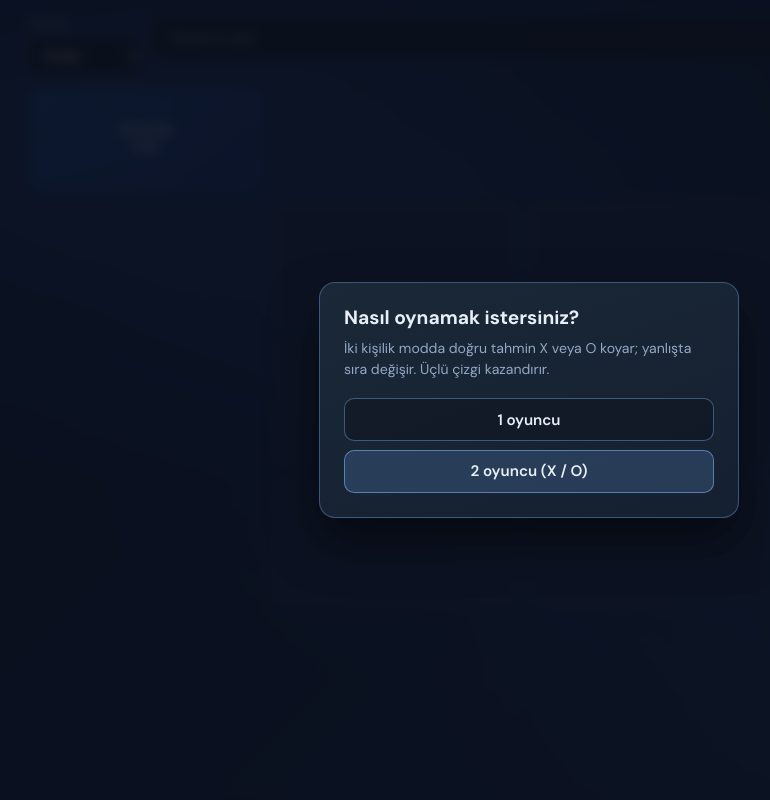
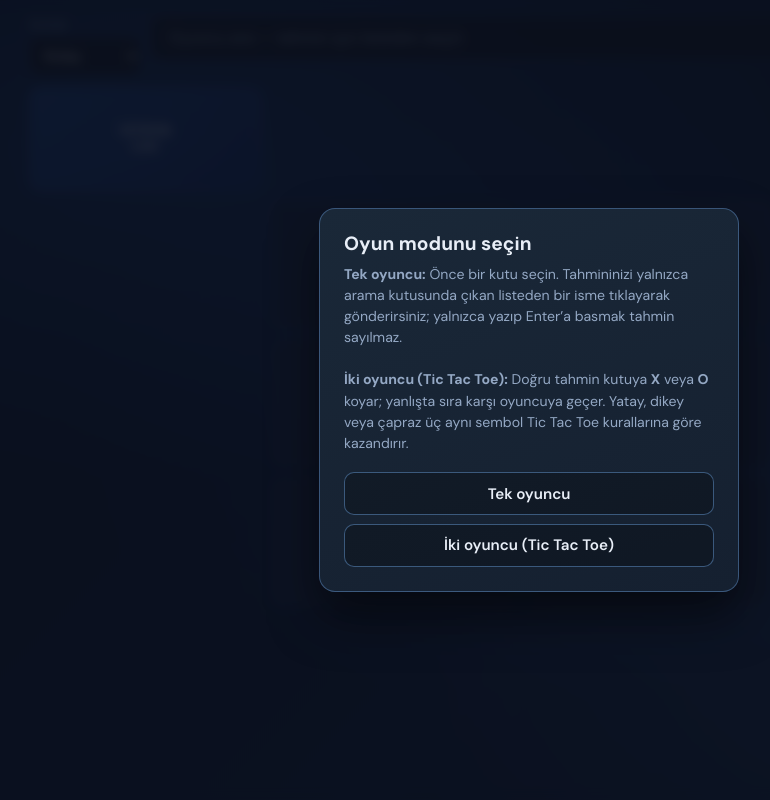
Before and after one commit to kerembildiren/Tracksy, a Flask app: page / in a window 1280 px wide. Shown: the whole page, without its empty margins (111-881 px from the left). Run offline with Flask 3, Linux system fonts and the light colour scheme.

Commit message:
Grid Tic Tac Toe: green X/O, guess only from suggestion list, unified mode modal, Turkish copy
Remove Gönder; Enter no longer submits. Hub labels use Tic Tac Toe capitalization.

Made-with: Cursor

```diff
--- a/SportsGuesser/DataCollection/football/grid_game/static/grid.css
+++ b/SportsGuesser/DataCollection/football/grid_game/static/grid.css
@@ -142,9 +142,16 @@ body::after {
   background: rgba(124, 184, 255, 0.1);
 }
 
-.btn-mode-primary {
-  background: rgba(124, 184, 255, 0.18);
-  border-color: rgba(124, 184, 255, 0.55);
+.sr-only {
+  position: absolute;
+  width: 1px;
+  height: 1px;
+  padding: 0;
+  margin: -1px;
+  overflow: hidden;
+  clip: rect(0, 0, 0, 0);
+  white-space: nowrap;
+  border: 0;
 }
 
 .turn-banner {
@@ -403,14 +410,11 @@ body::after {
   font-family: "DM Sans", system-ui, sans-serif;
 }
 
-.jersey-mark-x {
-  color: #f87171;
-  text-shadow: 0 0 20px rgba(248, 113, 113, 0.35);
-}
-
+/* X ve O aynı yeşil — yanlış cevap hissi vermemesi için */
+.jersey-mark-x,
 .jersey-mark-o {
-  color: #7dd3fc;
-  text-shadow: 0 0 20px rgba(125, 211, 252, 0.35);
+  color: #4ade80;
+  text-shadow: 0 0 18px rgba(74, 222, 128, 0.35);
 }
 
 .cell-footer {
--- a/SportsGuesser/DataCollection/football/grid_game/static/grid.js
+++ b/SportsGuesser/DataCollection/football/grid_game/static/grid.js
@@ -173,6 +173,7 @@ async function refreshSuggest() {
     li.addEventListener("click", () => {
       el("guess").value = it.name;
       sug.classList.add("hidden");
+      submitGuess();
     });
     sug.appendChild(li);
   });
@@ -464,11 +465,9 @@ el("mode-versus").addEventListener("click", () => {
   newGame("versus");
 });
 
-el("btn-go").addEventListener("click", submitGuess);
 el("guess").addEventListener("keydown", (e) => {
   if (e.key === "Enter") {
     e.preventDefault();
-    submitGuess();
   }
 });
 el("guess").addEventListener("input", () => {
--- a/SportsGuesser/DataCollection/football/grid_game/templates/grid.html
+++ b/SportsGuesser/DataCollection/football/grid_game/templates/grid.html
@@ -3,7 +3,7 @@
 <head>
   <meta charset="UTF-8" />
   <meta name="viewport" content="width=device-width, initial-scale=1" />
-  <title>Tic tac toe — SportsGuesser</title>
+  <title>Tic Tac Toe — SportsGuesser</title>
   <link rel="preconnect" href="https://fonts.googleapis.com">
   <link rel="preconnect" href="https://fonts.gstatic.com" crossorigin>
   <link href="https://fonts.googleapis.com/css2?family=DM+Sans:ital,opsz,wght@0,9..40,400;0,9..40,500;0,9..40,600;0,9..40,700&family=Libre+Baskerville:ital,wght@0,400;0,700;1,400&display=swap" rel="stylesheet">
@@ -15,11 +15,14 @@
 <body>
   <div id="mode-modal" class="mode-modal" aria-modal="true" role="dialog">
     <div class="mode-modal-card">
-      <h2 class="mode-modal-title">Nasıl oynamak istersiniz?</h2>
-      <p class="mode-modal-desc">İki kişilik modda doğru tahmin X veya O koyar; yanlışta sıra değişir. Üçlü çizgi kazandırır.</p>
+      <h2 class="mode-modal-title">Oyun modunu seçin</h2>
+      <p class="mode-modal-desc">
+        <strong>Tek oyuncu:</strong> Önce bir kutu seçin. Tahmininizi yalnızca arama kutusunda çıkan listeden bir isme tıklayarak gönderirsiniz; yalnızca yazıp Enter’a basmak tahmin sayılmaz.<br /><br />
+        <strong>İki oyuncu (Tic Tac Toe):</strong> Doğru tahmin kutuya <strong>X</strong> veya <strong>O</strong> koyar; yanlışta sıra karşı oyuncuya geçer. Yatay, dikey veya çapraz üç aynı sembol Tic Tac Toe kurallarına göre kazandırır.
+      </p>
       <div class="mode-modal-actions">
-        <button type="button" id="mode-solo" class="btn-mode">1 oyuncu</button>
-        <button type="button" id="mode-versus" class="btn-mode btn-mode-primary">2 oyuncu (X / O)</button>
+        <button type="button" id="mode-solo" class="btn-mode">Tek oyuncu</button>
+        <button type="button" id="mode-versus" class="btn-mode">İki oyuncu (Tic Tac Toe)</button>
       </div>
     </div>
   </div>
@@ -35,10 +38,16 @@
       </label>
       <div id="turn-banner" class="turn-banner hidden" aria-live="polite"></div>
       <div class="search-wrap">
-        <input id="guess" type="text" placeholder="Oyuncu ara" autocomplete="off" />
+        <input
+          id="guess"
+          type="text"
+          placeholder="Oyuncu ara — tahmin için listeden seçin"
+          autocomplete="off"
+          aria-describedby="guess-hint"
+        />
+        <span id="guess-hint" class="sr-only">Tahmin göndermek için öneri listesinden bir isme tıklayın.</span>
         <ul id="suggest" class="suggest-list hidden"></ul>
       </div>
-      <button type="button" id="btn-go" class="btn-primary">Gönder</button>
       <button type="button" id="btn-new" class="btn-primary">Yeni oyun</button>
     </div>
     <div class="grid-wrap">
```
Also changed, not shown: SportsGuesser/web/index.html (+4 -4 lines).
